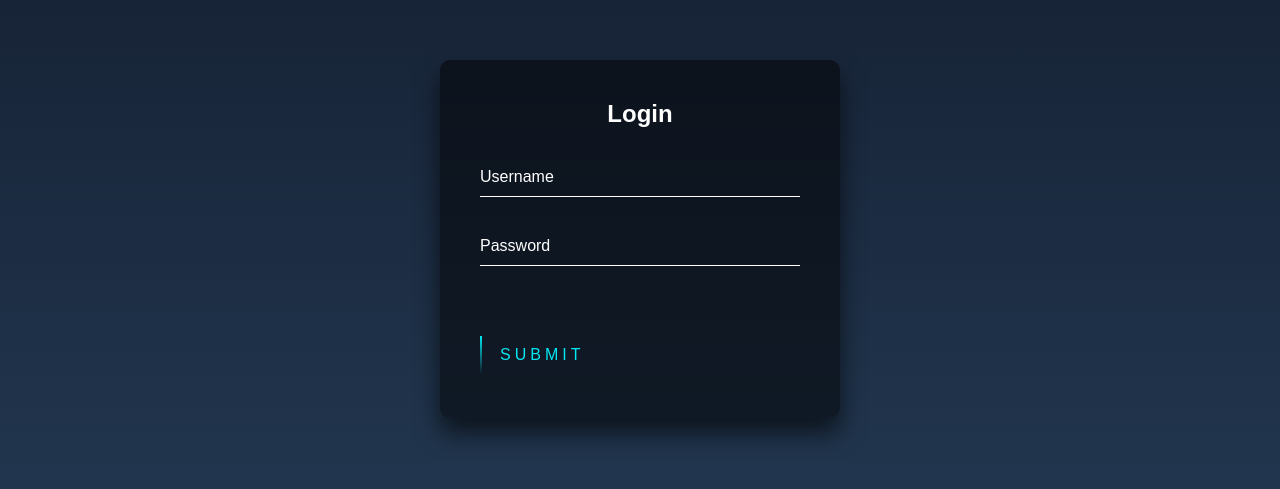
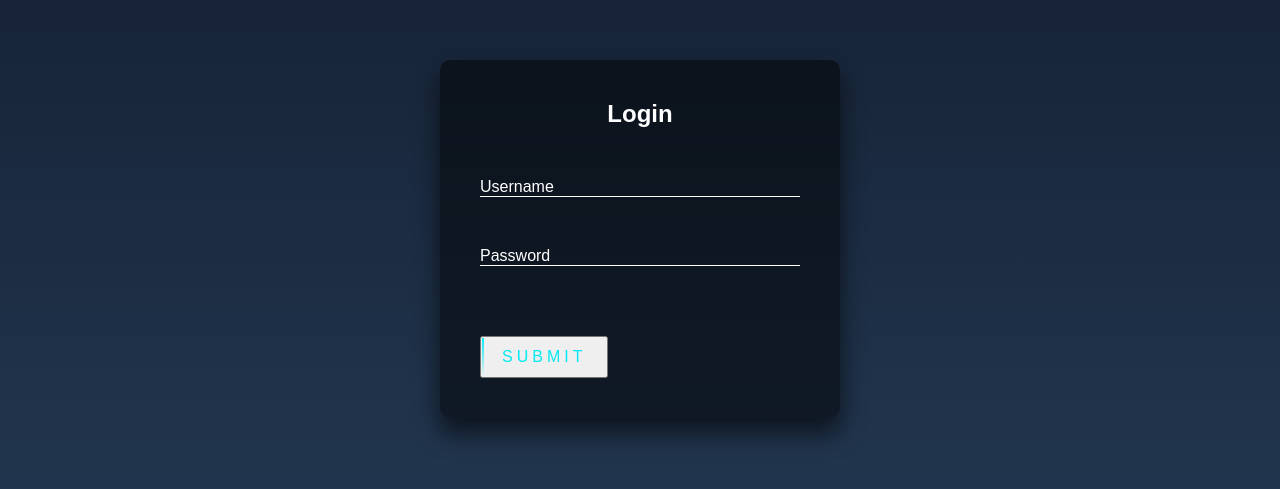
Before and after one commit to omarovfrontend/btn-circle-animate, a plain HTML site: page index.html in a window 1280 px wide. Shown: the part 161-650 px from the top of the page. Drawn offline with Linux system fonts and the light colour scheme.

Commit message:
Поправил ревью

```diff
--- a/css/style.css
+++ b/css/style.css
@@ -9,28 +9,28 @@ html {
 }
 
 body {
-    margin:0;
-    padding:0;
+    margin: 0;
+    padding: 0;
     font-family: sans-serif;
-    background: linear-gradient(#141e30, #243b55);
+    background-image: linear-gradient(#141e30, #243b55);
 }
 
 .login-box {
     position: absolute;
     top: 50%;
     left: 50%;
+    max-width: 800px;
     width: 400px;
     padding: 40px;
     transform: translate(-50%, -50%);
-    background: rgba(0,0,0,.5);
+    background-color: rgba(0, 0, 0, .5);
     box-sizing: border-box;
     box-shadow: 0 15px 25px rgba(0,0,0,.6);
     border-radius: 10px;
 }
 
-.login-box h2 {
+.login-box .login-box__title {
     margin: 0 0 30px;
-    padding: 0;
     color: #fff;
     text-align: center;
 }
@@ -51,7 +51,7 @@ body {
     background: transparent;
 }
 
-.login-box .user-box label {
+.login-box .user-box span {
     position: absolute;
     top:0;
     left: 0;
@@ -62,15 +62,15 @@ body {
     transition: .5s;
 }
 
-.login-box .user-box input:focus ~ label,
-.login-box .user-box input:valid ~ label {
+.login-box .user-box input:focus ~ span,
+.login-box .user-box input:valid ~ span {
     top: -20px;
     left: 0;
     color: #03e9f4;
     font-size: 12px;
 }
 
-.login-box form a {
+.login-box form .form-btn {
     position: relative;
     display: inline-block;
     padding: 10px 20px;
@@ -84,7 +84,7 @@ body {
     letter-spacing: 4px
 }
 
-.login-box a:hover {
+.login-box .form-btn:hover {
     background: #03e9f4;
     color: #fff;
     border-radius: 5px;
@@ -94,22 +94,22 @@ body {
                 0 0 100px #03e9f4;
 }
 
-.login-box a span {
+.login-box .form-btn span {
     position: absolute;
     display: block;
 }
 
-.login-box a span:nth-child(1) {
+.login-box .form-btn span:nth-child(1) {
     top: 0;
     left: -100%;
     width: 100%;
     height: 2px;
     background: linear-gradient(90deg, transparent, #03e9f4);
-    animation: btn-anim1 1s linear infinite;
+    animation: button-animate-one 1s linear infinite;
 }
 
 /* Анимация */
-@keyframes btn-anim1 {
+@keyframes button-animate-one {
     0% {
       left: -100%;
     }
@@ -118,17 +118,17 @@ body {
     }
 }
 
-.login-box a span:nth-child(2) {
+.login-box .form-btn span:nth-child(2) {
     top: -100%;
     right: 0;
     width: 2px;
     height: 100%;
     background: linear-gradient(180deg, transparent, #03e9f4);
-    animation: btn-anim2 1s linear infinite;
+    animation: button-animate-two 1s linear infinite;
     animation-delay: .25s
 }
 
-@keyframes btn-anim2 {
+@keyframes button-animate-two {
     0% {
       top: -100%;
     }
@@ -137,17 +137,17 @@ body {
     }
 }
 
-.login-box a span:nth-child(3) {
+.login-box .form-btn span:nth-child(3) {
     bottom: 0;
     right: -100%;
     width: 100%;
     height: 2px;
     background: linear-gradient(270deg, transparent, #03e9f4);
-    animation: btn-anim3 1s linear infinite;
+    animation: button-animate-three 1s linear infinite;
     animation-delay: .5s
 }
 
-@keyframes btn-anim3 {
+@keyframes button-animate-three {
     0% {
       right: -100%;
     }
@@ -156,21 +156,22 @@ body {
     }
 }
 
-.login-box a span:nth-child(4) {
+.login-box .form-btn span:nth-child(4) {
     bottom: -100%;
     left: 0;
     width: 2px;
     height: 100%;
-    background: linear-gradient(360deg, transparent, #03e9f4);
-    animation: btn-anim4 1s linear infinite;
+    background-image: linear-gradient(360deg, transparent, #03e9f4);
+    animation: button-animate-four 1s linear infinite;
     animation-delay: .75s
 }
 
-@keyframes btn-anim4 {
+@keyframes button-animate-four {
     0% {
       bottom: -100%;
     }
-    50%,100% {
+
+    50%, 100% {
       bottom: 100%;
     }
 }
--- a/index.html
+++ b/index.html
@@ -10,23 +10,23 @@
 <body>
 
     <div class="login-box">
-        <h2>Login</h2>
+        <h2 class="login-box__title">Login</h2>
         <form>
-            <div class="user-box">
-                <input type="text" name="" required="">
-                <label>Username</label>
-            </div>
-            <div class="user-box">
-                <input type="password" name="" required="">
-                <label>Password</label>
-            </div>
-            <a href="#">
+            <label class="user-box">
+                <input type="text" name="" required>
+                <span>Username</span>
+            </label>
+            <label class="user-box">
+                <input type="password" name="" required>
+                <span>Password</span>
+            </label>
+            <button class="form-btn" type="button">
                 <span></span>
                 <span></span>
                 <span></span>
                 <span></span>
                 Submit
-            </a>
+            </button>
         </form>
     </div>
 
```
